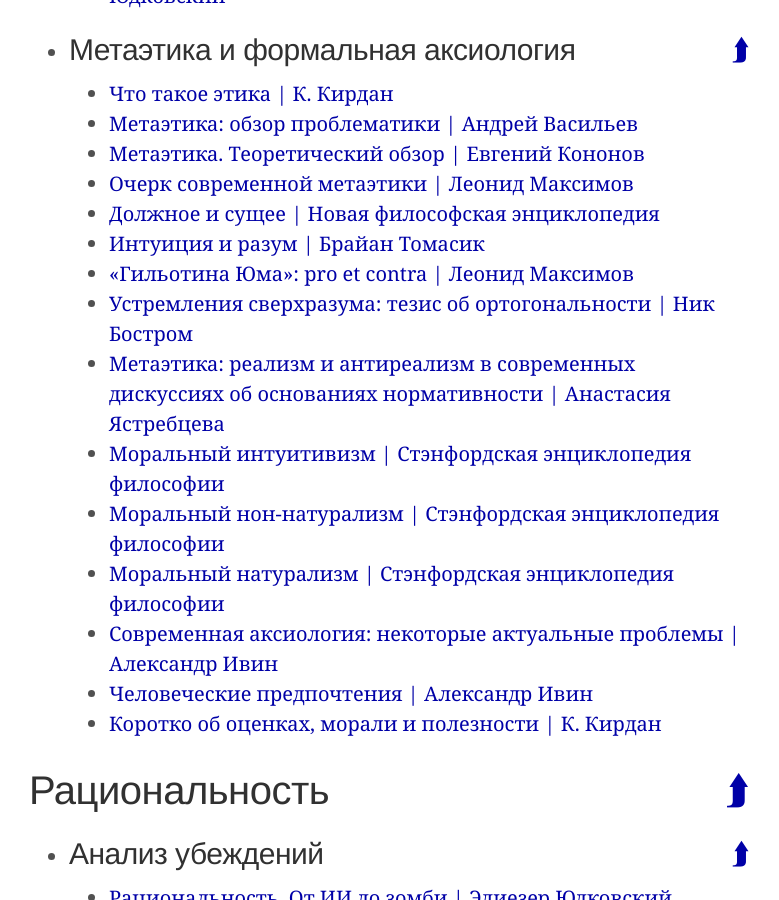
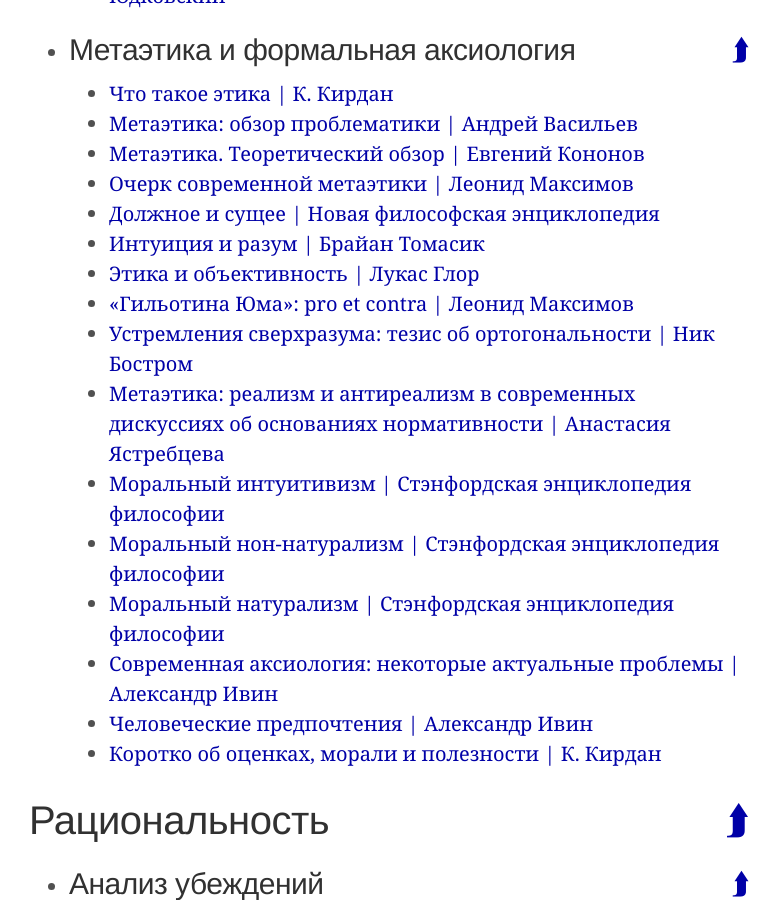
Before and after one commit to ReducingSuffering/reducingsuffering.github.io, a Jekyll site: the page built from index.md, in a window 1280 px wide and 900 px high, scrolled down 4634 px. Shown: the whole window, without its empty margins (251-1030 px from the left). Built offline with Jekyll 4.4.1, drawn with Linux system fonts in a browser that asks for light colours.

Commit message:
Update values.html

```diff
--- a/_lists/values.html
+++ b/_lists/values.html
@@ -80,6 +80,7 @@
   - 299 # Очерк современной метаэтики — Леонид Максимов
   - 221 # Должное и сущее — Новая Философская Энциклопедия
   - 210 # Интуиция и разум — Брайан Томасик
+  - 554 # Этика и объективность — Лукас Глор
   - 298 # «Гильотина Юма»: pro et contra — Леонид Максимов
   - 338 # Устремления сверхразума: тезис об ортогональности — Ник Бостром
   - 323 # Метаэтика: реализм и антиреализм в современных дискуссиях об основаниях нормативности — Анастасия Ястребцева
```
